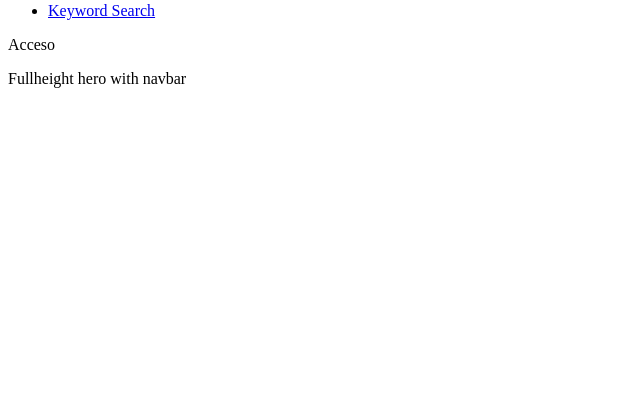
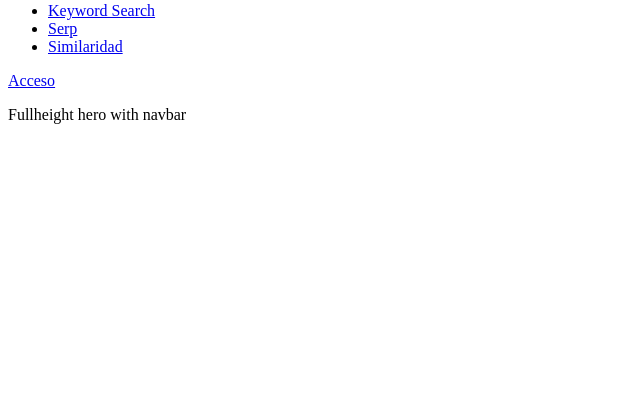
Before and after one commit to EnriqueHabitant/SeoTools, a Django app: page / in a window 1280 px wide. Shown: the part 344-752 px from the top of the page, without its empty margins (0-640 px from the left). Run offline with Django 3.2, Linux system fonts and the light colour scheme; parts of the project's set-up code (start-up, migrations or seed data) failed here and were passed over; some libraries are stand-ins or nearby versions.

Commit message:
nuevas pestañas

```diff
--- a/core/templates/core/main.html
+++ b/core/templates/core/main.html
@@ -29,16 +29,18 @@
         </div>
 
         <ul class="c-navbar__list">
-          <li><a href="{% url 'home' %}" class="navbar-item">Inicio</a></li>
-          <li><a href="{% url 'dataforseo:keywordfinder' %}" class="navbar-item">Keyword Search</a></li>
+          <li><a href="{% url 'home' %}" class="">Inicio</a></li>
+          <li><a href="{% url 'dataforseo:keywordfinder' %}" class="">Keyword Search</a></li>
           {% if request.user.is_staff %}
-            <li><a href="{% url 'dataforseo:keywordbulk' %}" class="navbar-item">Keyword List</a></li>
+            <li><a href="{% url 'dataforseo:keywordbulk' %}" class="">Keyword List</a></li>
           {% endif %}
+          <li><a href="{% url 'dataforseo:keywordfinder' %}" class="">Serp</a></li>
+          <li><a href="{% url 'dataforseo:keywordfinder' %}" class="">Similaridad</a></li>
         </ul>
       </div>
 
       <div class="c-navbar__buttons">
-        <a class="o-button o-button--dark-alt">
+        <a class="o-button o-button--dark-alt" href="/admin">
           Acceso
         </a>
       </div>
--- a/seo_tools/urls.py
+++ b/seo_tools/urls.py
@@ -9,7 +9,7 @@ urlpatterns = [
     path('keyword-research/', include(dataforseo_patterns)),
 
     # Path to admin
-    path('admin/', admin.site.urls),
+    path('admin/', admin.site.urls, name="admin"),
 ]
 
 if settings.DEBUG:
```
